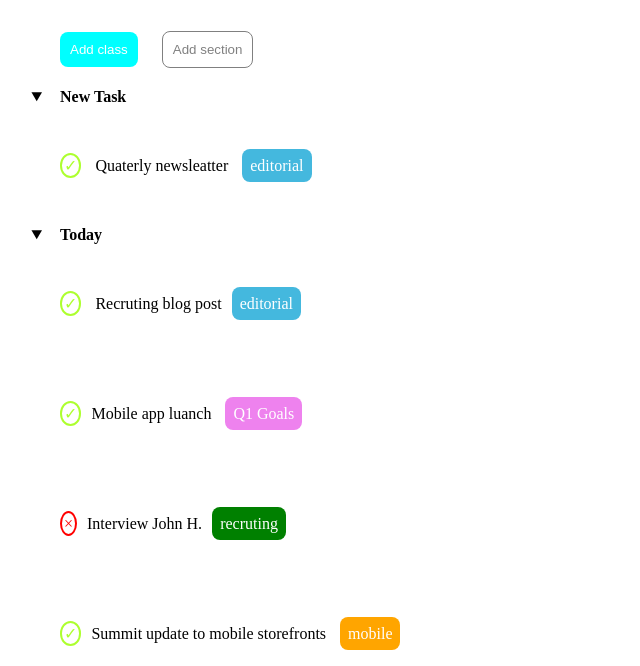
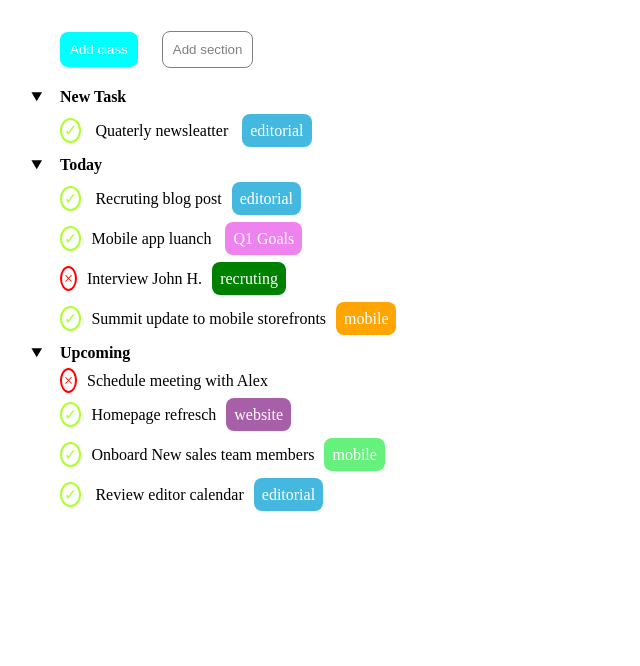
Before and after one commit to luca-masera/html-css-toboolist, a plain HTML site: page index.html in a window 1280 px wide. Shown: the part 134-800 px from the top of the page, without its empty margins (0-640 px from the left). Drawn offline with Linux system fonts and the light colour scheme.

Commit message:
css migliorato

```diff
--- a/css/style.css
+++ b/css/style.css
@@ -36,12 +36,10 @@
 .tag-blu{
 padding: 8px;
 color: white;
-width: 150px;
-height: 150px;
 border-radius: 8px;
 background-color: rgb(68, 184, 222);
 text-align: center;
-line-height: 100px;
+line-height: 30px;
 
 }
 
@@ -57,30 +55,40 @@ line-height: 100px;
 .tag-viola{
 padding: 8px;
 color: white;
-width: 150px;
-height: 150px;
 border-radius: 8px;
 background-color:violet;
 text-align: center;
-line-height: 100px;
+line-height: 30px;
 }
 .tag-verde-scuro{
-    padding: 8px;
+padding: 8px;
 color: white;
-width: 150px;
-height: 150px;
 border-radius: 8px;
 background-color:green;
 text-align: center;
-line-height: 100px;
+line-height: 30px;
 }
 .tag-orange{
-      padding: 8px;
+padding: 8px;
 color: white;
-width: 150px;
-height: 150px;
 border-radius: 8px;
 background-color:orange;
 text-align: center;
-line-height: 100px;
+line-height: 30px;
 }
+.tag-violette{
+padding: 8px;
+color: white;
+border-radius: 8px;
+background-color:rgb(167, 95, 167);
+text-align: center;
+line-height: 30px;
+}
+.tag-verde2{
+    padding: 8px;
+color: white;
+border-radius: 8px;
+background-color:rgb(101, 241, 124);
+text-align: center;
+line-height: 30px;
+}
--- a/index.html
+++ b/index.html
@@ -39,7 +39,7 @@
                     <li style="list-style-type: none;"><span class="check">&#10003;</span> Recruting blog post<span class="tag-blu">editorial</span></li>
                     <li style="list-style-type: none;"><span class="check">&#10003;</span>Mobile app luanch <span class="tag-viola">Q1 Goals</span></li>
                     <li style="list-style-type: none;"><span class="check-red">&#215;</span>Interview John H.<span class="tag-verde-scuro">recruting</span></li>
-                    <li style="list-style-type: none;"><span class="check">&#10003;</span>Summit update to mobile storefronts <span class="tag-orange">mobile</span></li>
+                    <li style="list-style-type: none;"><span class="check">&#10003;</span>Summit update to mobile storefronts<span class="tag-orange">mobile</span></li>
                 </ul>
             </div>
 
@@ -48,8 +48,8 @@
                 <ul style="list-style-type:disclosure-open;">
                     <li><strong>Upcoming</strong></li>
                     <li style="list-style-type: none;"><span class="check-red">&#215;</span>Schedule meeting with Alex</li>
-                    <li style="list-style-type: none;"><span class="check">&#10003;</span>Homepage refresch</li>
-                    <li style="list-style-type: none;"><span class="check">&#10003;</span>Onboard New sales team members</li>
+                    <li style="list-style-type: none;"><span class="check">&#10003;</span>Homepage refresch<span class="tag-violette">website</span></li>
+                    <li style="list-style-type: none;"><span class="check">&#10003;</span>Onboard New sales team members<span class="tag-verde2">mobile</span></li>
                     <li style="list-style-type: none;"><span class="check">&#10003;</span> Review editor calendar<span class="tag-blu">editorial</span></li>
                 </ul>
             </div>
```
